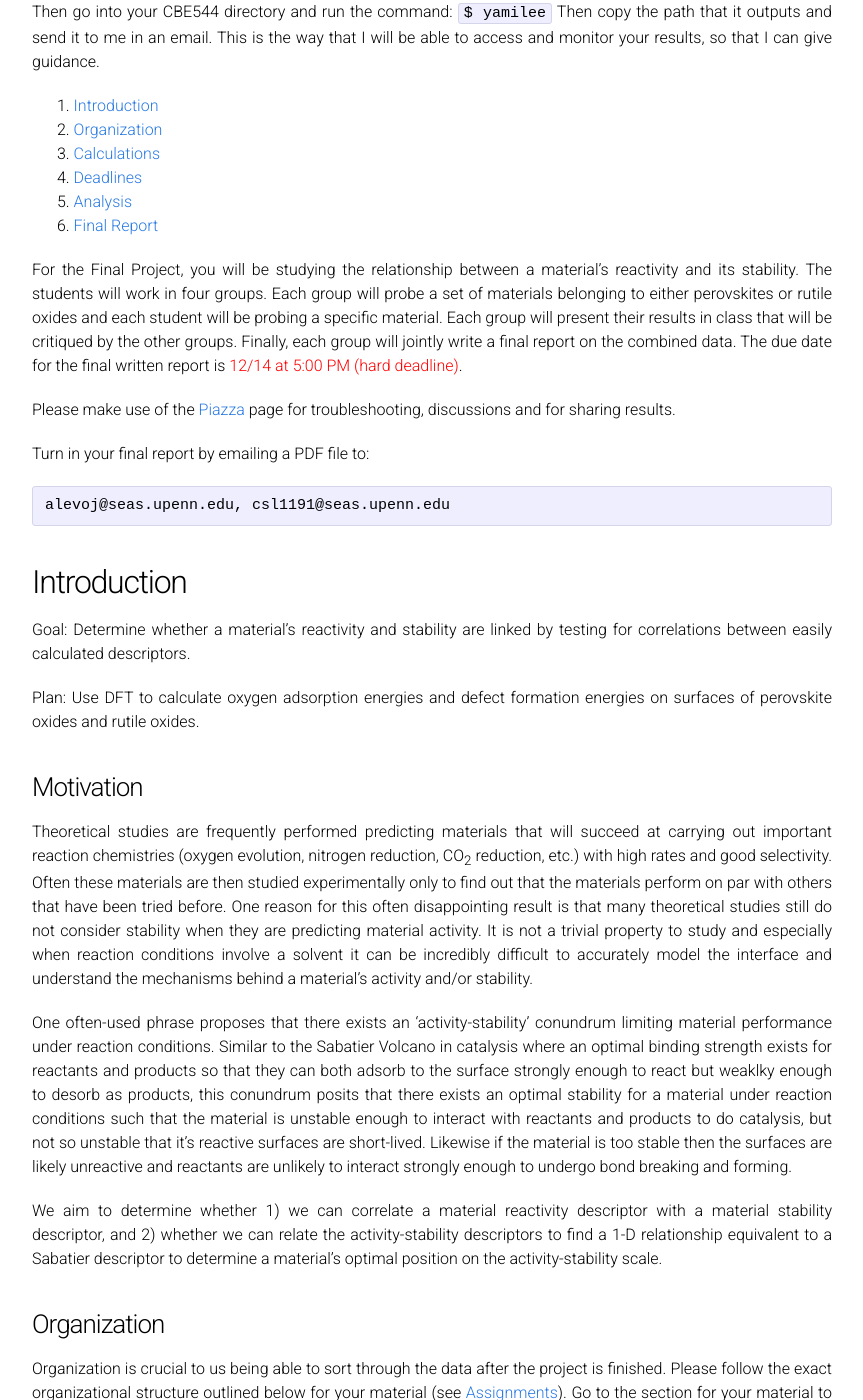
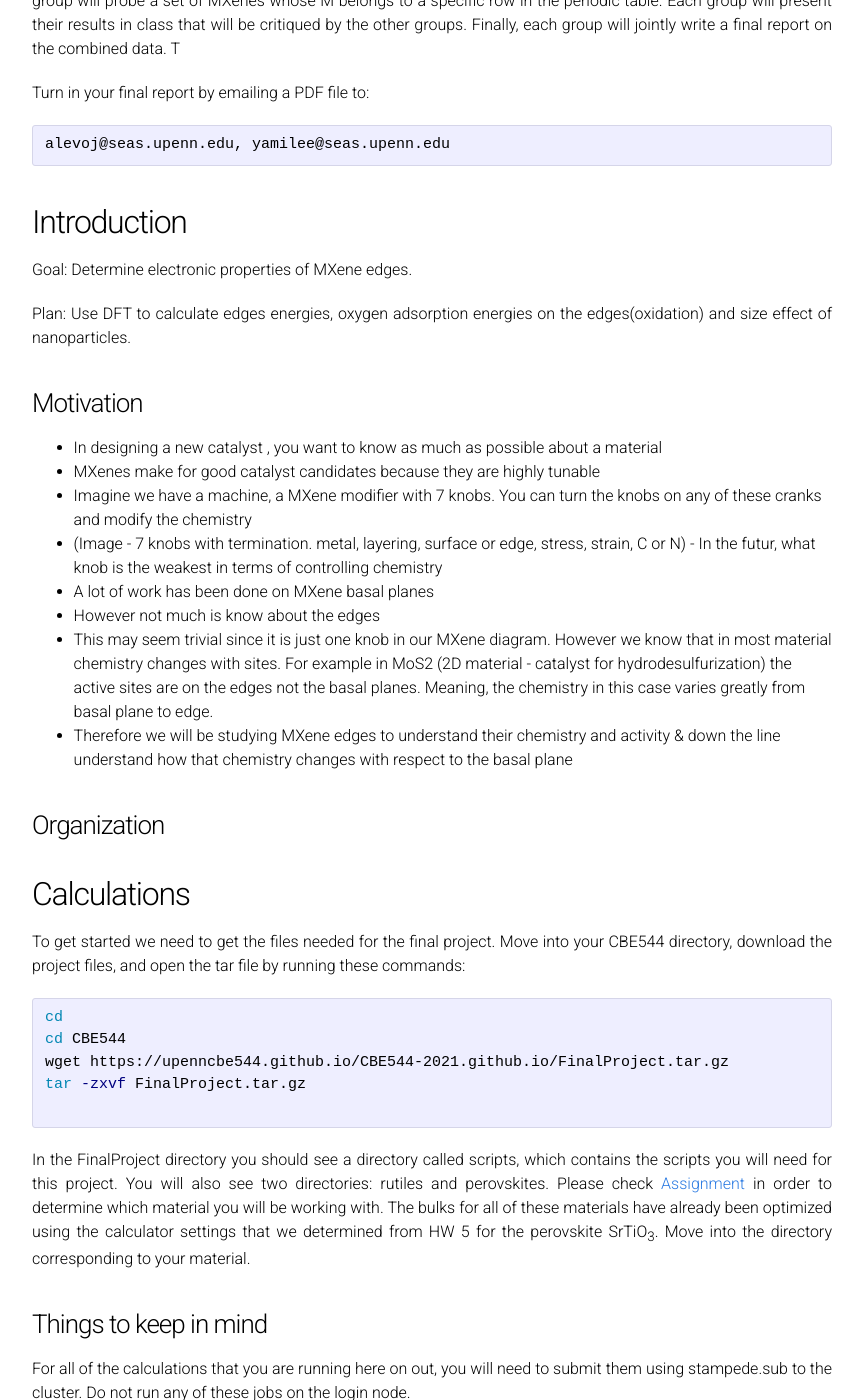
Before and after one commit to UPennCBE544/2023.github.io, a Jekyll site: the page built from ProjectDescription.md, in a window 1280 px wide and 1400 px high, scrolled down 418 px. Shown: the whole window, without its empty margins (208-1071 px from the left). Built offline with Jekyll 4.4.1, drawn with Linux system fonts in a browser that asks for light colours; our own code applies the rules of GitHub Pages for plain Markdown files; some of the changed text lies outside the part shown.

Commit message:
Update ProjectDescription.md

````diff
--- a/ProjectDescription.md
+++ b/ProjectDescription.md
@@ -4,16 +4,6 @@ mathjax: true
 permalink: /Project/
 ---
 ## Course Project ##
-
-## Permissions modification and directory path ##
-I need everyone to log into Stampede2 when they get a chance and run the following command:
-```
-$ chmod g+x $STOCKYARD
-$ chmod g+x $WORK2
-```
-Then go into your CBE544 directory and run the command:
-```$ yamilee```
-Then copy the path that it outputs and send it to me in an email. This is the way that I will be able to access and monitor your results, so that I can give guidance.
 
 
 1. [Introduction](#intro)
@@ -24,80 +14,36 @@ Then copy the path that it outputs and send it to me in an email. This is the wa
 6. [Final Report](#report)
 
 
-For the Final Project, you will be studying the relationship between a material's reactivity and its stability. The students will work in four groups. Each group will probe a set of materials belonging to either perovskites or rutile oxides and each student will be probing a specific material. Each group will present their results in class that will be critiqued by the other groups. Finally, each group  will jointly write a final report on the combined data. The due date for the final written report is <font color="red">12/14 at 5:00 PM (hard deadline)</font>.
+For the Final Project, you will be studying the nature of MXene edges. The students will work in 2 groups. Each group will probe a set of MXenes whose M belongs to a specific row in the periodic table. Each group will present their results in class that will be critiqued by the other groups. Finally, each group  will jointly write a final report on the combined data. T
 
-Please make use of the [Piazza](https://piazza.com/) page for troubleshooting, discussions and for sharing results.
 
 Turn in your final report by emailing a PDF file to:
 
 ```
-alevoj@seas.upenn.edu, csl1191@seas.upenn.edu
+alevoj@seas.upenn.edu, yamilee@seas.upenn.edu
 ```
 <a name='intro'></a>
 
 ## Introduction ##
 
-Goal: Determine whether a material's reactivity and stability are linked by testing for correlations between easily calculated descriptors.
+Goal: Determine electronic properties of MXene edges.
 
-Plan: Use DFT to calculate oxygen adsorption energies and defect formation energies on surfaces of perovskite oxides and rutile oxides.
+Plan: Use DFT to calculate edges energies, oxygen adsorption energies on the edges(oxidation) and size effect of nanoparticles.
 
 ### Motivation ###
 
-Theoretical studies are frequently performed predicting materials that will succeed at carrying out important reaction chemistries (oxygen evolution, nitrogen reduction, CO<sub>2</sub> reduction, etc.) with high rates and good selectivity. Often these materials are then studied experimentally only to find out that the materials perform on par with others that have been tried before. One reason for this often disappointing result is that many theoretical studies still do not consider stability when they are predicting material activity. It is not a trivial property to study and especially when reaction conditions involve a solvent it can be incredibly difficult to accurately model the interface and understand the mechanisms behind a material's activity and/or stability.
-
-One often-used phrase proposes that there exists an 'activity-stability' conundrum limiting material performance under reaction conditions. Similar to the Sabatier Volcano in catalysis where an optimal binding strength exists for reactants and products so that they can both adsorb to the surface strongly enough to react but weaklky enough to desorb as products, this conundrum posits that there exists an optimal stability for a material under reaction conditions such that the material is unstable enough to interact with reactants and products to do catalysis, but not so unstable that it's reactive surfaces are short-lived. Likewise if the material is too stable then the surfaces are likely unreactive and reactants are unlikely to interact strongly enough to undergo bond breaking and forming.
-
-We aim to determine whether 1) we can correlate a material reactivity descriptor with a material stability descriptor, and 2) whether we can relate the activity-stability descriptors to find a 1-D relationship equivalent to a Sabatier descriptor to determine a material's optimal position on the activity-stability scale.
+- In designing a new catalyst , you want to know as much as possible about a material
+- MXenes make for good catalyst candidates because they are highly tunable
+- Imagine we have a machine, a MXene modifier with 7 knobs. You can turn the knobs on any of these cranks and modify the chemistry
+- (Image - 7 knobs with termination. metal, layering, surface or edge, stress, strain, C or N) - In the futur, what knob is the weakest in terms of controlling chemistry
+- A lot of work has been done on MXene basal planes
+- However not much is know about the edges
+- This may seem trivial since it is just one knob in our MXene diagram. However we know that in most material chemistry changes with sites. For example in MoS2 (2D material - catalyst for hydrodesulfurization) the active sites are on the edges not the basal planes. Meaning, the chemistry in this case varies greatly from basal plane to edge.
+- Therefore we will be studying MXene edges to understand their chemistry and activity & down the line understand how that chemistry changes with respect to the basal plane
 
 <a name='organization'></a>
 ### Organization ###
 
-Organization is crucial to us being able to sort through the data after the project is finished. Please follow the exact organizational structure outlined below for your material (see [Assignments](ProjectAssignments.md)). Go to the section for your material to see the folder structure. You will need to skim the [Calculations](#calcs) section first so that this organizational folder structure makes sense.
-
-Perovskites: Organization for the project is very important so that the data is accessible once the class is over. We will structure it to be like this for the Perovskite 110 surface. The same structure will apply for the (111) surface with 110 replaced by 111 instead in the paths below. Note: this structure is written for the SrAgO<sub>3</sub> material. Your folders will need to match your assigned material (lucky someone doesn't have to change anything because they are working with SrAgO<sub>3</sub>).
-
-```bash
-~/work2/CBE544/FinalProject/perovskites/srago3/110/clean/
-~/work2/CBE544/FinalProject/perovskites/srago3/110/clean/vac/1ML/Sr
-~/work2/CBE544/FinalProject/perovskites/srago3/110/clean/vac/1ML/SrO
-~/work2/CBE544/FinalProject/perovskites/srago3/110/clean/vac/1ML/Ag
-~/work2/CBE544/FinalProject/perovskites/srago3/110/clean/vac/1ML/AgO2
-~/work2/CBE544/FinalProject/perovskites/srago3/110/clean/vac/0.25ML/Sr
-~/work2/CBE544/FinalProject/perovskites/srago3/110/clean/vac/0.25ML/SrO
-~/work2/CBE544/FinalProject/perovskites/srago3/110/clean/vac/0.25ML/Ag
-~/work2/CBE544/FinalProject/perovskites/srago3/110/clean/vac/0.25ML/AgO2
-~/work2/CBE544/FinalProject/perovskites/srago3/110/oads/1ML/Ag
-~/work2/CBE544/FinalProject/perovskites/srago3/110/oads/0.25ML/Ag
-~/work2/CBE544/FinalProject/perovskites/srago3/110/ohads/1ML/Ag
-~/work2/CBE544/FinalProject/perovskites/srago3/110/ohads/0.25ML/Ag
-```
-Rutile Oxides: Organization for the project is very important so that the data is accessible once the class is over. We will structure it to be like this for the Rutile (110) and (100) surfaces. Note: this folder structure is written for the MoO<sub>2</sub> material. Your folders will need to match your assigned material (lucky someone doesn't have to change anything because they are working with MoO<sub>2</sub>).
-
-```bash
-~/work2/CBE544/FinalProject/rutiles/moo2/110/clean/
-~/work2/CBE544/FinalProject/rutiles/moo2/110/clean/vac/0.5ML/br-m
-~/work2/CBE544/FinalProject/rutiles/moo2/110/clean/vac/0.5ML/br-mo
-~/work2/CBE544/FinalProject/rutiles/moo2/110/clean/vac/0.5ML/br-mo2
-~/work2/CBE544/FinalProject/rutiles/moo2/110/clean/vac/0.5ML/br-o
-~/work2/CBE544/FinalProject/rutiles/moo2/110/clean/vac/0.5ML/cus-m
-~/work2/CBE544/FinalProject/rutiles/moo2/110/clean/vac/0.5ML/cus-mo
-~/work2/CBE544/FinalProject/rutiles/moo2/110/Oads-cus/0.5ML
-~/work2/CBE544/FinalProject/rutiles/moo2/110/OHads-cus
-~/work2/CBE544/FinalProject/rutiles/moo2/110/OHads-cus-br
-~/work2/CBE544/FinalProject/rutiles/moo2/110/OH-br
-```
-
-```bash
-~/work2/CBE544/FinalProject/rutiles/moo2/100/clean/
-~/work2/CBE544/FinalProject/rutiles/moo2/100/clean/vac/1ML/m
-~/work2/CBE544/FinalProject/rutiles/moo2/100/clean/vac/1ML/o
-~/work2/CBE544/FinalProject/rutiles/moo2/100/clean/vac/1ML/mo
-~/work2/CBE544/FinalProject/rutiles/moo2/100/clean/vac/1ML/mo2
-~/work2/CBE544/FinalProject/rutiles/moo2/100/oads/1ML/m
-~/work2/CBE544/FinalProject/rutiles/moo2/100/ohads/1ML/m
-~/work2/CBE544/FinalProject/rutiles/moo2/100/ohads/1ML/o
-~/work2/CBE544/FinalProject/rutiles/moo2/100/ohads/1ML/m_o
-```
 
 <a name='calcs'></a>
 ## Calculations ##
````
